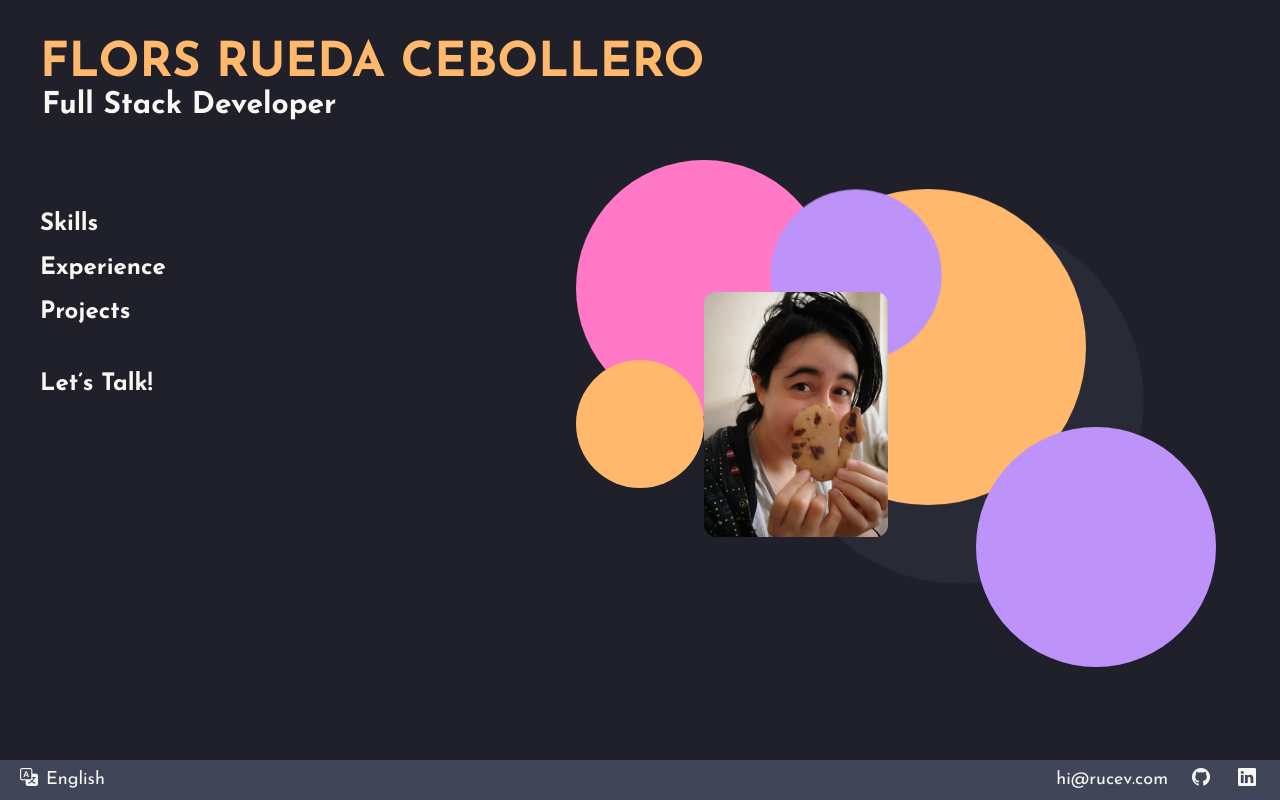
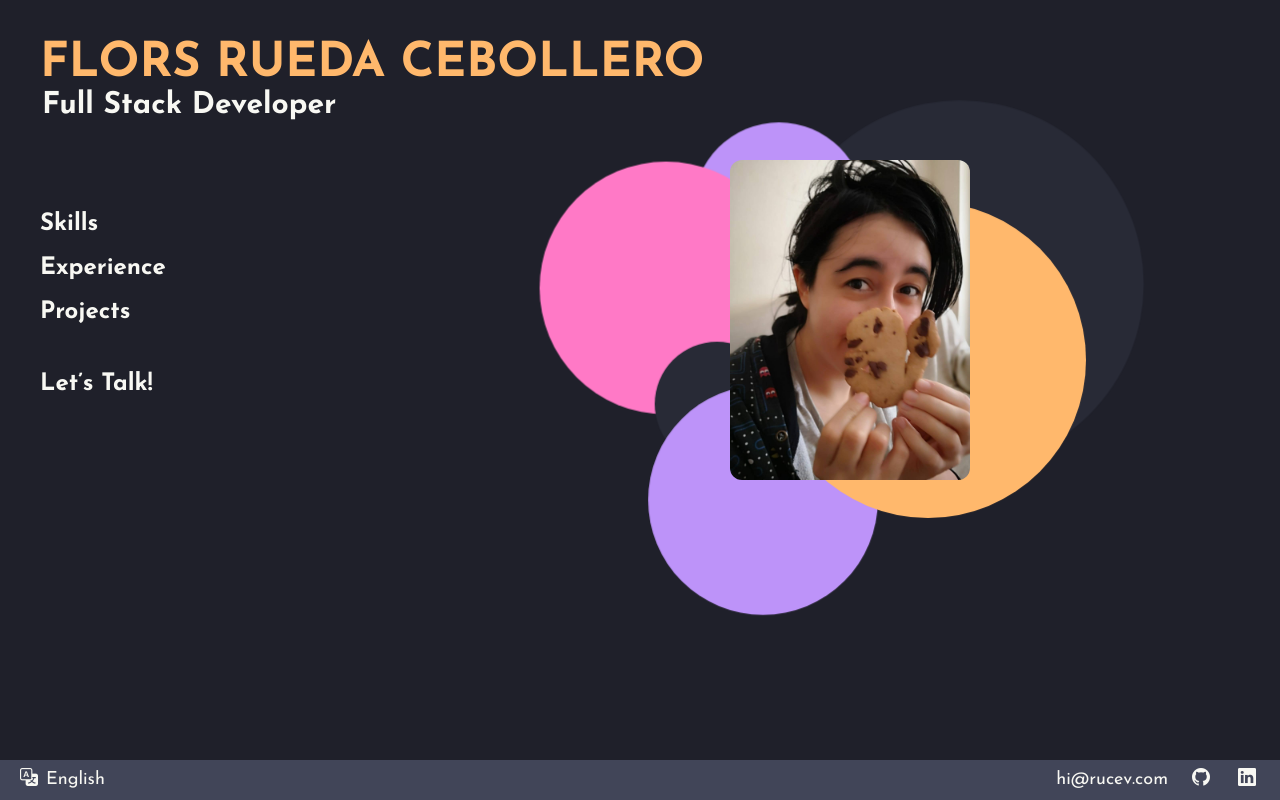
Before and after one commit to rucev/flors.rucev.com, a React (Vite) app: page / in a window 1280 px wide. Built offline with nearby package versions, Linux system fonts and the light colour scheme.

Commit message:
fix background and layout on edge cases #9

```diff
--- a/src/App.tsx
+++ b/src/App.tsx
@@ -11,16 +11,20 @@ import Contact from "./components/Contact"
 import SubmitToast from "./components/SubmitToast"
 import ErrorToast from "./components/ErrorToat"
 import TermsModal from "./components/TermsModal"
+import useWindowSize from "./hooks/useWindowSize"
+import SmallScreenMsg from "./components/SmallScreenMsg"
 
 const App = () => {
   const [lang, setLang] = useState<'es' | 'ca' | 'en'>('en')
   const [locale, setLocale] = useState<Locale>(locales.en)
   const [view, setView] = useState<View>('landing')
   const [isMenuOpen, setIsMenuOpen] = useState<Boolean>(false)
-  const [isMessageSubmited, setIsMessageSubmited] = useState(false)
-  const [hasErrorHappen, setHasErrorHappen] = useState(false)
+  const [isMessageSubmited, setIsMessageSubmited] = useState<Boolean>(false)
+  const [hasErrorHappen, setHasErrorHappen] = useState<Boolean>(false)
+
   const menuRef = useRef<HTMLUListElement>(null)
   const footerRef = useRef<HTMLDivElement>(null)
+  const windowsType = useWindowSize()
 
   useEffect(() => {
     lang === 'es' ? setLocale(locales.es) : lang === 'ca' ? setLocale(locales.ca) : setLocale(locales.en)
@@ -41,27 +45,34 @@ const App = () => {
 
   return (
     <>
-      <main className="font-main bg-base-300 overflow-x-hidden max-w-screen min-h-screen h-fit lg:max-h-screen w-full flex flex-col justify-between pt-7 md:pt-10 z-10">
-        <div className="flex flex-col px-5 md:px-10 gap-1 max-w-screen mb-30 md:mb-1">
+      {windowsType === 'not' ? <SmallScreenMsg />
+        :
+        <div>
+          {
+            view === 'landing' &&
+            <LandingBg windowsType={windowsType} />
+          }
+          <main className="text-ellipsis text- z-50 font-main overflow-x-hidden max-w-screen min-h-screen h-fit w-full flex flex-col justify-between pt-7 md:pt-10">
+            <div className="flex flex-col px-5 md:px-10 gap-1 max-w-11/12">
               <div className="flex flex-col w-full">
                 <h1 className="text-3xl md:text-4xl lg:text-5xl text-accent font-bold uppercase">{locale.titleName}</h1>
                 <h2 className="text-xl md:text-3xl text-base-content pl-0.5 font-bold">{locale.role}</h2>
               </div>
-          <div className="flex flex-col lg:flex-row w-full">
-            <NavMenu locale={locale} view={view} setView={setView} />
+              <div className={`h-fti flex ${windowsType === 'sm/portrait' || windowsType === 'md/portrait' || windowsType === 'lg/portrait' ? 'flex-col' : 'flex-row gap-5'} w-full justify-between max-w-screen`}>
+                <NavMenu locale={locale} view={view} setView={setView} windowsType={windowsType} />
                 {view === 'skills' && <Skills lang={lang} />}
                 {view === 'exp' && <Exp lang={lang} />}
                 {view === 'projects' && <Projects lang={lang} />}
                 {view === 'contact' && <Contact setErrorOnSubmit={setHasErrorHappen} setMessageSubmitted={setIsMessageSubmited} locale={locale} />}
               </div>
             </div>
-        <div ref={footerRef}>
-          <Footer lang={lang} setIsMenuOpen={setIsMenuOpen} isMenuOpen={isMenuOpen} />
+            <div className={`${windowsType === 'sm/landscape' || windowsType === 'md/landscape' ? 'mt-14' : 'mt-12'}`} ref={footerRef}>
+              <Footer lang={lang} setIsMenuOpen={setIsMenuOpen} isMenuOpen={isMenuOpen} windowsType={windowsType} />
             </div>
             <TermsModal lang={lang} />
           </main>
           {
-        <ul ref={menuRef} className={`${isMenuOpen ? "dropdown-content absolute bottom-10 ml-5 menu bg-base-100 rounded-box z-1 w-52 p-2 shadow-sm" : "hidden"}`}>
+            <ul ref={menuRef} className={`${isMenuOpen ? "dropdown-content fixed bottom-10 ml-5 menu bg-base-100 rounded-box z-1 w-52 p-2 shadow-sm" : "hidden"}`}>
               {LOCALES.map(locale => {
                 if (locale.locale !== lang) return <li key={locale.tag} onClick={() => { setLang(locale.locale); setIsMenuOpen(false) }} className="pl-5 py-1 w-full cursor-pointer rounded-xl hover:bg-base-200">{locale.tag}</li>
               })}
@@ -73,11 +84,8 @@ const App = () => {
           {
             hasErrorHappen && <ErrorToast onClose={() => setHasErrorHappen(false)} />
           }
-      {
-        view === 'landing' &&
-        <LandingBg />
+        </div>
       }
-
     </>
   )
 }
--- a/src/components/Contact.tsx
+++ b/src/components/Contact.tsx
@@ -232,13 +232,13 @@ const Contact = ({ setMessageSubmitted, setErrorOnSubmit, locale }: { setMessage
             errors={state.errors}
           />
         </div>
-        <div className="flex flex-col gap-2 md:flex-row items-center md:justify-between">
-          <div className={`${isTermsAccepted === false ? 'text-error' : 'text-content'} flex flex-row items-center`}>
+        <div className="flex flex-col gap-7 md:flex-row items-center md:justify-between">
+          <div className={`${isTermsAccepted === false ? 'text-error' : 'text-content'} flex flex-row items-center flex-wrap`}>
             <input checked={!!isTermsAccepted} id="checkbox" type="checkbox" className={`checkbox checkbox-xs ${isTermsAccepted === false ? 'checkbox-error' : 'checkbox-neutral'}`} onChange={() => setTermsAccepted(!isTermsAccepted)} />
             <label htmlFor="checkbox" className="label pl-2 pt-1">
               {locale.formAgree}
             </label>
-            <a aria-label={locale.ariaLabelOpenTerms} onClick={() => (document.getElementById('terms_modal') as HTMLDialogElement | null)?.showModal()} target="_blank" className="link link-primary pt-1 pl-2 hover:text-th-p">{locale.formPrivacy}</a>.
+            <a aria-label={locale.ariaLabelOpenTerms} onClick={() => (document.getElementById('terms_modal') as HTMLDialogElement | null)?.showModal()} target="_blank" className="link link-primary pt-1 pl-2 hover:text-th-p min-w-[135px]">{locale.formPrivacy}</a>.
             {
               (isTermsAccepted === false) &&
               <i className="pt-1.5 text-sm pl-2 bi bi-exclamation-triangle pr-2" />
--- a/src/components/Exp.tsx
+++ b/src/components/Exp.tsx
@@ -21,10 +21,10 @@ const Exp = ({ lang }: { lang: string }) => {
             <input type="radio" name="timeline-accordion" />
             <div className="collapse-title flex flex-col -mt-2">
               <h3 className="text-2xl font-bold">{work.role}</h3>
+              <span className="text-lg font-light italic">{work.company}</span>
               <time className="text-lg">{work.years}</time>
             </div>
-            <div className="collapse-content w-full flex flex-col justify-start lg:-mt-9 gap-1">
-              <span className="text-lg font-bold self-end pr-10 lg:-mt-2">{work.company}</span>
+            <div className="collapse-content w-full flex flex-col justify-start gap-1">
               <div className="text-sm text-justify" dangerouslySetInnerHTML={{ __html: work.content }} />
             </div>
 
--- a/src/components/LandingBg.tsx
+++ b/src/components/LandingBg.tsx
@@ -1,18 +1,66 @@
-const LandingBg = () => {
+import type { WindowsType } from "../interfaces"
 
-  return (
-    <div className="absolute w-full h-[70vh] md:h-[80vh] max-w-screen md:w-3/4 lg:w-3/5 z-0 top-1/4 md:top-20 right-0">
-      <img src="/my-face.jpeg" className="absolute w-46 rounded-xl bottom-1/7 left-1/5 md:left-3/12 lg:bottom-2/7 z-30" />
-      <div className="animate-scale-2 absolute w-64 h-64 md:w-80 md:h-80 bg-accent rounded-full bottom-2/7 left-1/12 md:left-4/12 md:bottom-2/6 z-10"></div>
-      <div className="animate-scale-1 absolute w-32 h-32 md:w-44 md:h-44 bg-secondary rounded-full bottom-3/7 left-1/12 md:left-4/12 md:top-1/6 z-20"></div>
-      <div className="animate-scale-3 absolute w-72 h-72 md:w-96 md:h-96 bg-base-100 rounded-full bottom-1/9 left-1/12 md:left-4/12 md:bottom-1/5 z-0"></div>
-      <div className="hidden lg:block">
+const LandingBg = ({ windowsType }: { windowsType: WindowsType }) => {
+  const version = windowsType === 'sm/landscape' ? 'min' : windowsType === 'sm/portrait' || windowsType === 'md/portrait' ? 'reduced' : windowsType === 'lg/portrait' ? 'complete-v' : 'complete-h'
+
+  return (<>
+    {
+      version === 'min' &&
+      <div className={`absolute max-w-screen z-0 top-2 w-full right-0`}>
+        <img src="/my-face.jpeg" alt="That's me!" className="absolute w-46 rounded-xl top-20 right-2/12 z-30" />
+        <div className="animate-scale-2 absolute w-48 h-48 bg-accent rounded-full top-30 right-1/12 z-10"></div>
+        <div className="animate-scale-1 absolute w-32 h-32  bg-primary rounded-full top-40 right-4/12 z-20"></div>
+        <div className="animate-scale-3 absolute w-28 h-28  bg-secondary rounded-full top-30 right-4/12 z-20"></div>
+        <div className="animate-scale-1 absolute w-64 h-64  bg-base-100 rounded-full top-20 right-2/12  z-10"></div>
+      </div>
+    }
+    {
+      version === 'reduced' && <div className="absolute w-full top-40 left-0">
+        <img src="/my-face.jpeg" alt="That's me!" className="absolute w-46 rounded-xl bottom-1/7 left-3/12 top-25 z-30" />
+        <div className="animate-scale-2 absolute w-80 h-80 bg-accent rounded-full top-30 left-0 z-10"></div>
+        <div className="animate-scale-3 absolute w-72 h-72 bg-base-100 rounded-full top-50 left-1/12 z-0"></div>
         <div className="animate-scale-2 absolute w-64 h-64 bg-primary rounded-full top-20 left-1/12 z-10"></div>
-        <div className="animate-scale-1 absolute w-32 h-32 bg-accent rounded-full top-70 left-1/12 z-20"></div>
-        <div className="animate-scale-3 absolute w-60 h-60 bg-secondary rounded-full bottom-1/12 right-1/12 z-10"></div>
+        <div className="animate-scale-1 absolute w-32 h-32 bg-secondary rounded-full top-70 left-1/12 z-20"></div>
       </div>
-    </div>
+    }
+    {
+      version === 'complete-v' && <div className="absolute w-full top-50">
+        <img src="/my-face.jpeg" alt="That's me!" className="absolute w-46 rounded-xl bottom-1/7 right-3/12 top-25 z-30" />
+        <div className="animate-scale-2 absolute w-80 h-80 bg-accent rounded-full top-30 z-10 right-1/9"></div>
+        <div className="animate-scale-3 absolute w-96 h-96 bg-base-100 rounded-full top-50 right-2/9 z-0"></div>
+        <div className="animate-scale-2 absolute w-64 h-64 bg-primary rounded-full top-20 right-1/9 z-10"></div>
+        <div className="animate-scale-1 absolute w-32 h-32 bg-secondary rounded-full top-70 right-1/9 z-20"></div>
+        <div className="animate-scale-3 absolute w-56 h-56 bg-secondary rounded-full top-20 right-4/12 z-10"></div>
+      </div>
+    }
+    {
+      version === 'complete-h' && <div className="absolute z-0 right-3/12 top-0 w-3/5 h-[80vh]">
+        <div className="absolute h-[80vh] w-3/5 z-0 top-20 right-0">
+          <img src="/my-face.jpeg" className="absolute h-80 rounded-xl left-6/12 top-20 z-30" />
+          <div className="animate-scale-2 absolute w-80 h-80 bg-accent rounded-full left-7/12 top-30 z-20"></div>
+          <div className="animate-scale-1 absolute w-44 h-44 bg-secondary rounded-full left-5/12 top-10 z-10"></div>
+          <div className="animate-scale-3 absolute w-96 h-96 bg-base-100 rounded-full left-7/12 top-3 z-0"></div>
+          <div className="animate-scale-2 absolute w-64 h-64 bg-primary rounded-full top-20 left-1/12 z-10"></div>
+          <div className="animate-scale-1 absolute w-32 h-32 bg-base-100 rounded-full top-65 left-4/12 z-10"></div>
+          <div className="animate-scale-3 absolute w-60 h-60 bg-secondary rounded-full top-75 right-2/12 z-10"></div>
+        </div>
+      </div>
+    }
+  </>
+
+
+
+
   )
 }
 
 export default LandingBg
+
+
+
+
+/**
+ *
+
+ *
+ */
--- a/src/components/Skills.tsx
+++ b/src/components/Skills.tsx
@@ -4,7 +4,7 @@ import { BACKEND_BADGES, DEVOPS_BADGES, FRONTEND_BADGES, LIBRARY_BADGES } from "
 const Skills = ({ lang }: { lang: string }) => {
 
 
-  return <section className="w-full max-h-screen lg:w-4/5 pt-3">
+  return <section className="w-full h-fit lg:w-4/5 pt-3">
     <div className="collapse collapse-arrow bg-neutral border border-base-300 mb-3">
       <input type="radio" name="my-accordion-1" />
       <div className="collapse-title font-semibold">
--- /dev/null
+++ b/src/components/SmallScreenMsg.tsx
@@ -0,0 +1,10 @@
+const SmallScreenMsg = () => {
+
+  return <div className="w-screen h-screen min-h-fit max-w-screen flex flex-col gap-2 justify-center items-center py-2 px-1">
+    <i className="bi bi-arrows-fullscreen text-accent text-3xl"></i>
+    <span className="font-bold text-accent text-center">Looks like your screen’s a bit small! Try resizing your window or using a larger device for the best view.</span>
+  </div>
+
+}
+
+export default SmallScreenMsg
--- /dev/null
+++ b/src/hooks/useWindowSize.tsx
@@ -0,0 +1,48 @@
+import { useState, useEffect } from 'react'
+import type { WindowsType } from '../interfaces'
+
+export default (): WindowsType => {
+  const hasWindow: boolean = typeof window !== 'undefined'
+
+  const getWindowSize = (): { width: number, height: number } => {
+    const width: number = hasWindow ? window.innerWidth : 0
+    const height: number = hasWindow ? window.innerHeight : 0
+    return {
+      width,
+      height,
+    }
+  }
+
+  const getWindowType = (): WindowsType => {
+    const { width, height } = getWindowSize()
+    if (width < 320 || height < 320 || height < 610 && width < 590) return 'not'
+
+    const isPortrait = height >= width
+    const isLandscape = width > height
+
+    if (height <= 480 && isLandscape) return 'sm/landscape'
+    if (width <= 480 && isPortrait) return 'sm/portrait'
+
+    if (height <= 780 && isPortrait) return 'md/portrait'
+    if (width <= 780 && isLandscape) return 'md/landscape'
+
+    if (isLandscape) return 'lg/landscape'
+    if (isPortrait) return 'lg/portrait'
+
+    return '?'
+  }
+
+  const [windowType, setWindowsType] = useState(getWindowType())
+
+  useEffect(() => {
+    if (hasWindow) {
+      const handleResize = () => setWindowsType(getWindowType())
+      console.log(windowType)
+
+      window.addEventListener('resize', handleResize);
+      return () => window.removeEventListener('resize', handleResize)
+    }
+  }, [hasWindow])
+
+  return windowType
+}
--- a/src/index.css
+++ b/src/index.css
@@ -47,8 +47,9 @@
     */
 }
 
-
-
+body {
+  @apply bg-base-300 overflow-hidden max-w-screen
+}
 
 b {
   @apply font-bold text-primary
--- a/src/interfaces.ts
+++ b/src/interfaces.ts
@@ -26,3 +26,5 @@ export type Project = {
 };
 
 export type Experience = ExperienceItem[];
+
+export type WindowsType = 'sm/portrait' | 'sm/landscape' | 'md/portrait' | 'md/landscape' | 'lg/portrait' | 'lg/landscape' | '?' | 'not'
```
Also changed, not shown: src/components/Footer.tsx (+4 -4 lines), src/components/NavMenu.tsx (+4 -4 lines), src/components/Projects.tsx (+20 -19 lines). Lines whose indentation alone changed are shown as unchanged.
